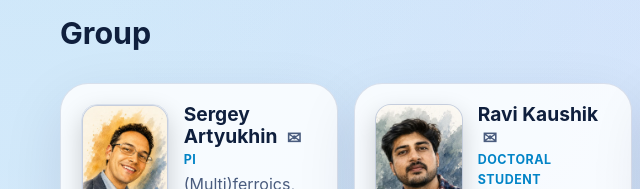
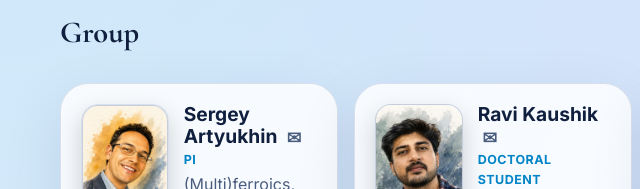
Before and after one commit to SergeyArtyukhin/iqmt, a plain HTML site: page index.html in a window 1280 px wide. Shown: the part 300-489 px from the top of the page, 0-640 px from the left. Drawn offline with nearby package versions, Linux system fonts and the light colour scheme.

```diff
--- a/index.html
+++ b/index.html
@@ -10,6 +10,9 @@
       name="description"
       content="Quantum Materials Theory (QMT): people, publications, and conference highlights."
     />
+    <link rel="preconnect" href="https://fonts.googleapis.com" />
+    <link rel="preconnect" href="https://fonts.gstatic.com" crossorigin />
+    <link href="https://fonts.googleapis.com/css2?family=Cormorant+Garamond:wght@400;600;700&family=Inter:wght@400;500;600;700&display=swap" rel="stylesheet" />
     <link rel="stylesheet" href="style.css" />
   </head>
   <body>
--- a/style.css
+++ b/style.css
@@ -217,6 +217,11 @@
 h3 {
   margin: 0 0 0.8rem;
   line-height: 1.12;
+}
+
+h1,
+h2 {
+  font-family: "Cormorant Garamond", Georgia, serif;
 }
 
 h1 {
```
Also changed, not shown: favicon.svg.
